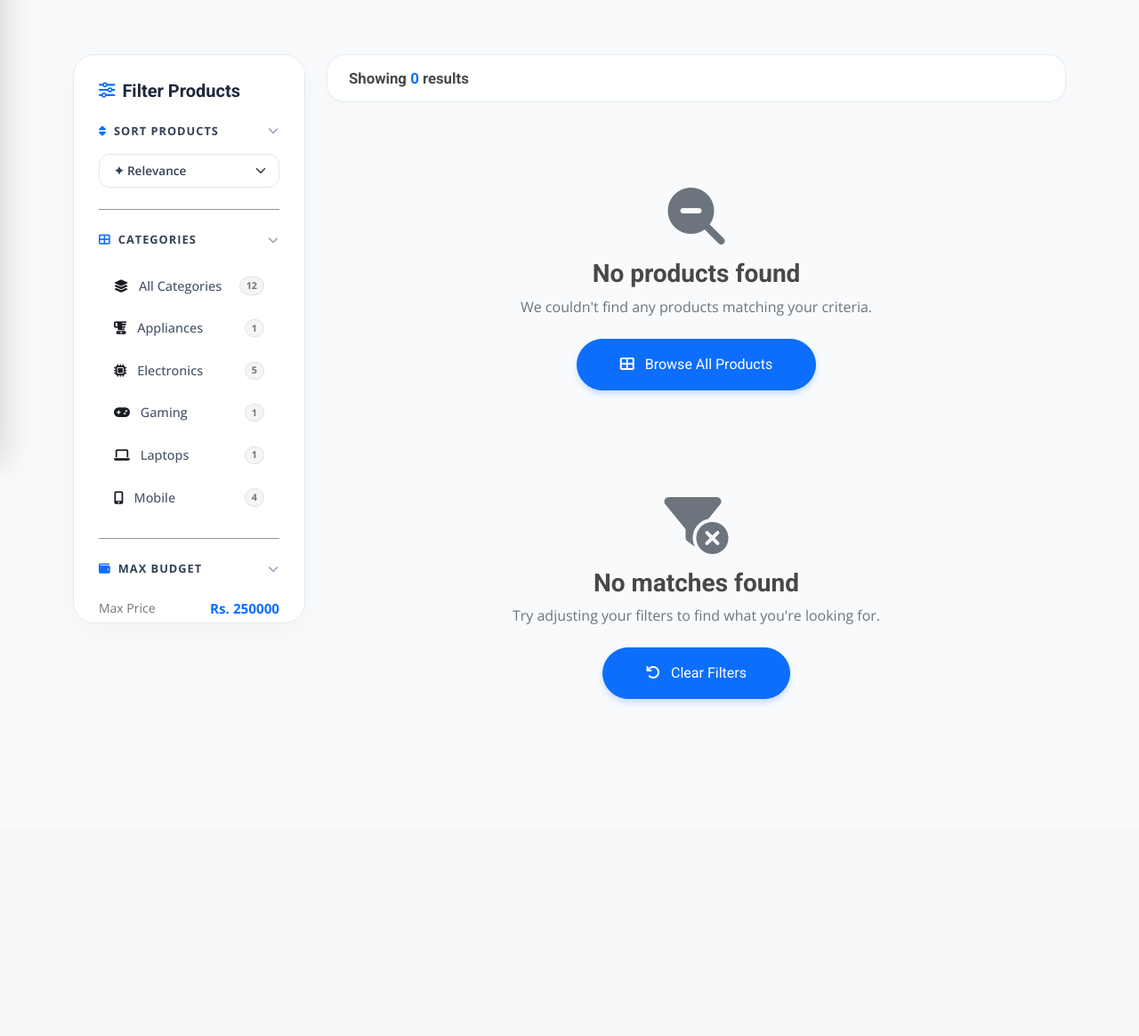
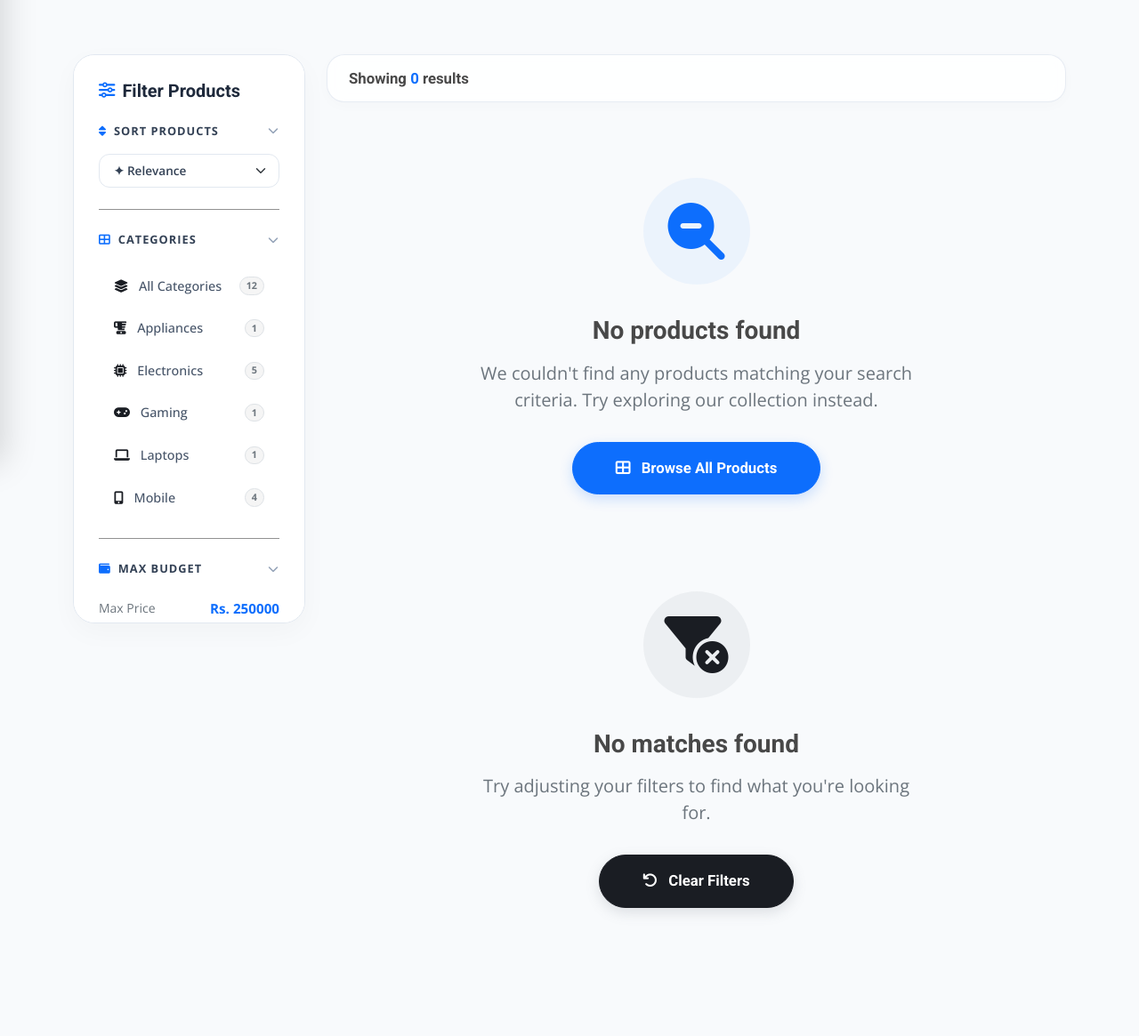
Before and after one commit to hetikpatel182-glitch/hetik-final-project, a Django app: page /shop/1/ in a window 1280 px wide. Shown: the part 279-1444 px from the top of the page at 89% size. Before the commit the page ends 1071 px from the top, so only its background shows below. Run offline with Django 5.2, Linux system fonts and the light colour scheme; data comes from the database, SQL or seed files in the repository; parts of the project's set-up code (start-up, migrations or seed data) failed here and were passed over; some libraries are stand-ins or nearby versions.

Commit message:
Added beautiful animations to empty search results

```diff
--- a/myapp/templates/shop.html
+++ b/myapp/templates/shop.html
@@ -654,26 +654,41 @@
                                     </div>
                                 </div>
                                 {% empty %}
-                                <div class="col-12 text-center py-5">
+                                <style>
+                                    @keyframes floatEmpty {
+                                        0% { transform: translateY(0px); }
+                                        50% { transform: translateY(-12px); }
+                                        100% { transform: translateY(0px); }
+                                    }
+                                    .btn-hover-bounce:hover {
+                                        transform: translateY(-4px) scale(1.05);
+                                        box-shadow: 0 10px 25px rgba(13, 110, 253, 0.4) !important;
+                                    }
+                                </style>
+                                <div class="col-12 text-center py-5 wow fadeInUp" data-wow-delay="0.1s">
                                     <div class="mb-4">
-                                        <i class="fas fa-search-minus fa-4x text-muted opacity-50 mb-3"></i>
-                                        <h3 class="fw-bold text-dark">No products found</h3>
-                                        <p class="text-muted">We couldn't find any products matching your criteria.</p>
+                                        <div class="empty-icon-wrap mx-auto mb-4" style="width: 120px; height: 120px; background: rgba(13, 110, 253, 0.05); border-radius: 50%; display: flex; align-items: center; justify-content: center; animation: floatEmpty 3.5s ease-in-out infinite;">
+                                            <i class="fas fa-search-minus fa-4x text-primary opacity-75"></i>
+                                        </div>
+                                        <h3 class="fw-bold text-dark mb-3">No products found</h3>
+                                        <p class="text-muted fs-5" style="max-width: 500px; margin: 0 auto;">We couldn't find any products matching your search criteria. Try exploring our collection instead.</p>
                                     </div>
-                                    <a href="{% url 'shop' cat='all' %}" class="btn btn-primary rounded-pill px-5 py-3">
+                                    <a href="{% url 'shop' cat='all' %}" class="btn btn-primary rounded-pill px-5 py-3 btn-hover-bounce mt-2" style="transition: all 0.3s ease; box-shadow: 0 5px 15px rgba(13, 110, 253, 0.2); font-weight: 600; font-size: 1.05rem;">
                                         <i class="fas fa-th-large me-2"></i> Browse All Products
                                     </a>
                                 </div>
                                 {% endfor %}
 
                                 <!-- Empty State for Filters -->
-                                <div id="filter-empty-state" class="col-12 text-center py-5 wow fadeInUp" style="display: none;">
+                                <div id="filter-empty-state" class="col-12 text-center py-5 wow fadeInUp" style="display: none; animation: fadeIn 0.5s;">
                                     <div class="mb-4">
-                                        <i class="fas fa-filter-circle-xmark fa-4x text-muted opacity-50 mb-3"></i>
-                                        <h3 class="fw-bold text-dark">No matches found</h3>
-                                        <p class="text-muted">Try adjusting your filters to find what you're looking for.</p>
+                                        <div class="empty-icon-wrap mx-auto mb-4" style="width: 120px; height: 120px; background: rgba(108, 117, 125, 0.08); border-radius: 50%; display: flex; align-items: center; justify-content: center; animation: floatEmpty 3.5s ease-in-out infinite;">
+                                            <i class="fas fa-filter-circle-xmark fa-4x text-secondary opacity-75"></i>
+                                        </div>
+                                        <h3 class="fw-bold text-dark mb-3">No matches found</h3>
+                                        <p class="text-muted fs-5" style="max-width: 500px; margin: 0 auto;">Try adjusting your filters to find what you're looking for.</p>
                                     </div>
-                                    <button onclick="document.getElementById('reset-filters').click()" class="btn btn-primary rounded-pill px-5 py-3">
+                                    <button onclick="document.getElementById('reset-filters').click()" class="btn btn-secondary rounded-pill px-5 py-3 btn-hover-bounce mt-2" style="transition: all 0.3s ease; box-shadow: 0 5px 15px rgba(108, 117, 125, 0.2); font-weight: 600; font-size: 1.05rem;">
                                         <i class="fas fa-undo me-2"></i> Clear Filters
                                     </button>
                                 </div>
```
